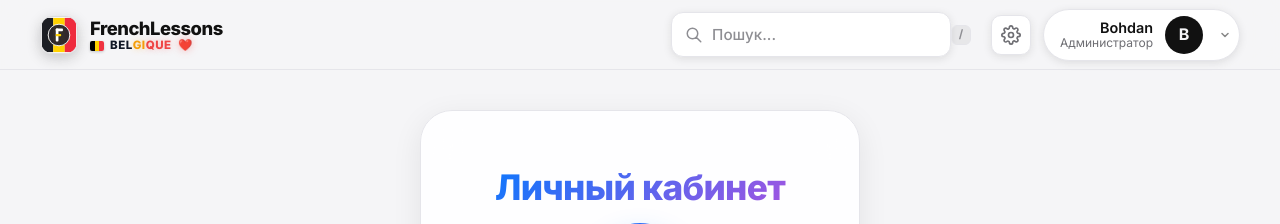
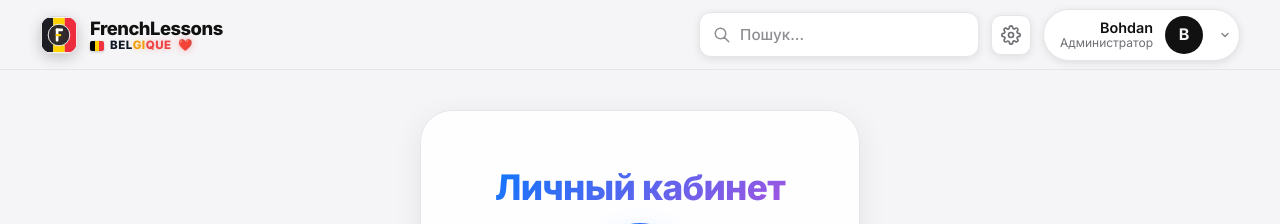
Before and after one commit to bohdanadamenko/Learn_French, a Django app: page /auth/profile/ in a window 1280 px wide. Shown: the top 224 px of the page. Run offline with Django 4.2, Linux system fonts and the light colour scheme; a user stored in the database is signed in; some libraries are stand-ins or nearby versions.

Commit message:
feat(ui): remove search shortcut badge '/' from header

```diff
--- a/apps/core/static/core/css/styles_unified.css
+++ b/apps/core/static/core/css/styles_unified.css
@@ -2495,27 +2495,6 @@ input:checked + .slider:before {
 }
 
 /* =========================================
-   SEARCH SHORTCUT BADGE
-   ========================================= */
-.search-shortcut-badge {
-    display: inline-flex;
-    align-items: center;
-    justify-content: center;
-    min-width: 20px;
-    height: 20px;
-    padding: 0 5px;
-    font-size: 0.72rem;
-    font-family: inherit;
-    font-weight: 700;
-    color: var(--text-tertiary);
-    background: rgba(120, 120, 128, 0.12);
-    border: 1px solid var(--glass-border);
-    border-radius: 6px;
-    margin-right: 8px;
-    pointer-events: none;
-}
-
-/* =========================================
    TACTILE 3D BUTTONS
    ========================================= */
 .tactile-btn {
--- a/apps/core/templates/components/header.html
+++ b/apps/core/templates/components/header.html
@@ -34,7 +34,6 @@
             <div class="search-box">
                 <svg class="search-icon" aria-hidden="true" viewBox="0 0 24 24"><path d="M21 21l-6-6m2-5a7 7 0 11-14 0 7 7 0 0114 0z" stroke="currentColor" stroke-width="2" stroke-linecap="round" stroke-linejoin="round" fill="none"/></svg>
                 <input type="text" class="search-input" placeholder="{% trans 'Поиск...' %}" aria-label="Search lessons">
-                <kbd class="search-shortcut-badge">/</kbd>
             </div>
 
             <!-- Settings Button -->
--- a/apps/core/templates/core/index.html
+++ b/apps/core/templates/core/index.html
@@ -8,7 +8,7 @@
     <title>FrenchLessons</title>
     <link rel="icon" type="image/png" href="{% static 'favicon.ico' %}">
     <link rel="apple-touch-icon" href="{% static 'apple-touch-icon.png' %}">
-    <link rel="stylesheet" href="{% static 'core/css/styles_unified.css' %}?v=20">
+    <link rel="stylesheet" href="{% static 'core/css/styles_unified.css' %}?v=21">
     <script>
         // Apply saved theme immediately to prevent flashing
         const savedTheme = localStorage.getItem('preferredTheme') || 'light';
@@ -42,6 +42,6 @@
 
     {% include "components/modals.html" %}
 
-    <script src="{% static 'core/js/script_unified.js' %}?v=14"></script>
+    <script src="{% static 'core/js/script_unified.js' %}?v=15"></script>
 </body>
 </html>
```
